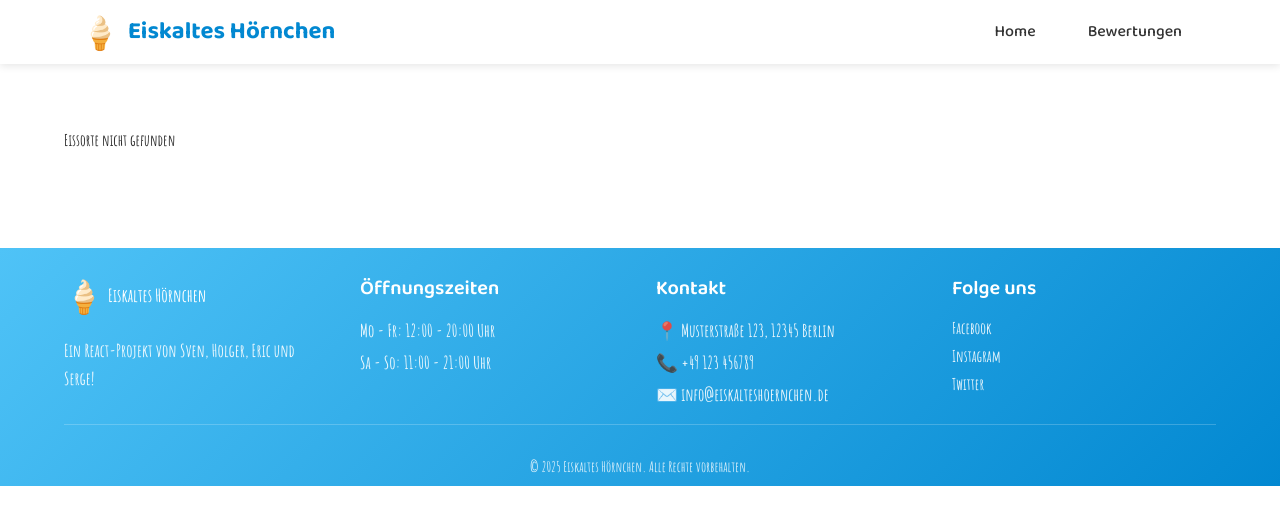
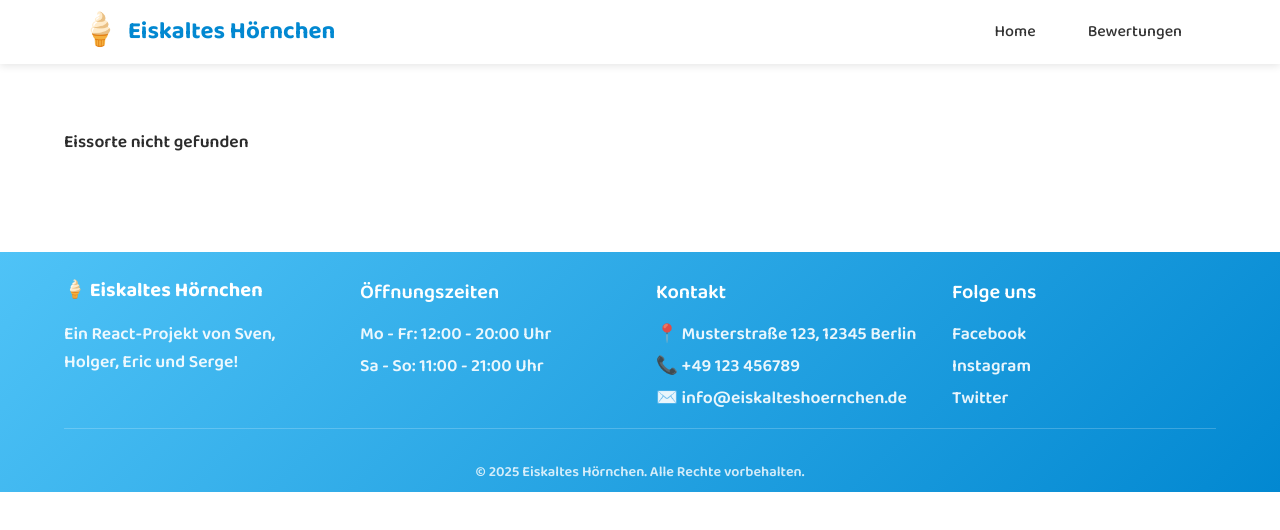
Before and after one commit to SYN-WEB-001/Eisladen, a React (Vite) app: page /sorte/1 in a window 1280 px wide. Shown: the top 530 px of the page. Built offline with nearby package versions, Linux system fonts and the light colour scheme.

Commit message:
Schriftarten angepasst

```diff
--- a/src/components/SortenUebersicht.jsx
+++ b/src/components/SortenUebersicht.jsx
@@ -118,7 +118,7 @@ function SortenUebersicht() {
               <CardMedia
                 component="img"
                 height="200"
-                image={sorte.bild || '/placeholder.jpg'}
+                image={sorte.bild || '/img/cookies.svg'}
                 alt={sorte.name}
                 sx={{
                   objectFit: 'cover',
@@ -126,6 +126,7 @@ function SortenUebersicht() {
                 }}
                 onError={(e) => {
                   e.target.style.display = 'none';
+                  //fallbac
                   e.target.nextElementSibling.style.display = 'flex';
                 }}
               />
--- a/src/pages/DetailSeite.jsx
+++ b/src/pages/DetailSeite.jsx
@@ -97,10 +97,12 @@ function DetailSeite() {
                   <Typography variant="h6">{rezension.name}</Typography>
                   <Rating value={rezension.rating} readOnly size="small" />
                 </Box>
-                <Typography variant="body2" color="text.secondary" sx={{ mb: 1 }}>
+                <Typography variant="body2" sx={{ mb: 1, fontWeight: 500, fontSize: '0.95rem' }}>
                   {rezension.datum}
                 </Typography>
-                <Typography variant="body1">{rezension.text}</Typography>
+                <Typography variant="body1" sx={{ fontWeight: 600, fontSize: '1.05rem', lineHeight: 1.7 }}>
+                  {rezension.text}
+                </Typography>
               </CardContent>
             </Card>
           ))
--- a/src/theme.js
+++ b/src/theme.js
@@ -29,40 +29,43 @@ let theme = createTheme({
       fontFamily: '"Baloo 2", sans-serif',
       fontWeight: 700
     },
-    // h5: Amatic SC (fetter)
+    // h5: Baloo 2 для лучшей читаемости названий
     h5: {
-      fontFamily: '"Amatic SC", cursive',
-      fontWeight: 700,
-      fontSize: '1.1rem'
+      fontFamily: '"Baloo 2", sans-serif',
+      fontWeight: 600,
+      fontSize: '1.25rem',
+      lineHeight: 1.4
     },
     h6: {
       fontFamily: '"Baloo 2", sans-serif',
       fontWeight: 700
     },
-    // Body / UI: Baloo 2 & Amatic SC
+    // Body / UI: Baloo 2 для лучшей читаемости описаний
     body1: {
-      fontFamily: '"Amatic SC", cursive',
+      fontFamily: '"Baloo 2", sans-serif',
       fontWeight: 600,
-      fontSize: '1rem',
-      lineHeight: 1.5,
+      fontSize: '1.05rem',
+      lineHeight: 1.6,
       color: '#2c2c2c'
     },
     body2: {
-      fontFamily: '"Amatic SC", cursive',
+      fontFamily: '"Baloo 2", sans-serif',
       fontWeight: 600,
-      fontSize: '0.9rem',
+      fontSize: '1rem',
+      lineHeight: 1.6,
       color: '#2c2c2c'
     },
     // Buttons, small text
     button: {
       fontFamily: '"Baloo 2", sans-serif',
       fontWeight: 600,
+      fontSize: '1rem',
       textTransform: 'none'
     },
     caption: {
       fontFamily: '"Baloo 2", sans-serif',
-      fontWeight: 300,
-      fontSize: '0.75rem'
+      fontWeight: 500,
+      fontSize: '0.9rem'
     }
   },
   components: {
```
Also changed, not shown: src/pages/BewertungenSeite.jsx (+0 -8 lines).
